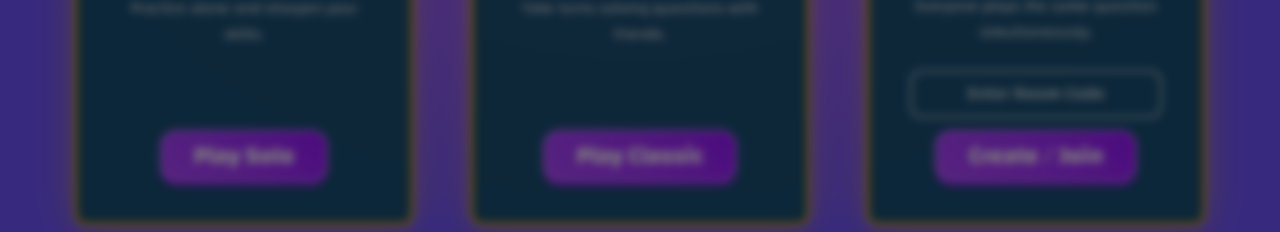
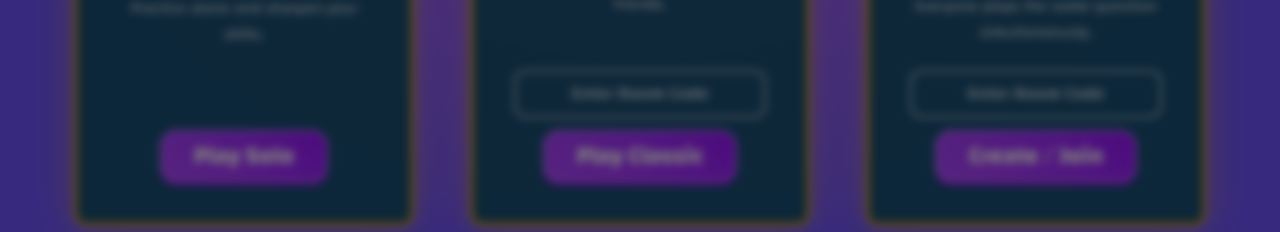
Before and after one commit to pryter/netcentric-game-client, a Next.js app: page /mode in a window 1280 px wide. Shown: the part 547-779 px from the top of the page. Built offline with nearby package versions, Linux system fonts and the light colour scheme; no server answers.

Commit message:
feat: added classic mode room selection

```diff
--- a/src/app/mode/page.tsx
+++ b/src/app/mode/page.tsx
@@ -16,6 +16,7 @@ export default function ModePage() {
     const { sendAction } = useGameController();
     const router = useRouter();
     const [code, setCode] = useState("");
+    const [codeClassic, setCodeClassic] = useState("");
 
     useEffect(() => {
         if (!isAuthenticated()) return;
@@ -39,13 +40,23 @@ export default function ModePage() {
         }, 4000);
     };
 
-    const createClassicRoom = () => {
+
+  const joinOrCreateClassicRoom = () => {
+    console.log(codeClassic)
+    if (codeClassic.trim()) {
+      sendAction("join-og-game", { code: codeClassic }).then((res) => {
+        if (res?.getStatus() === 0)
+          router.push(`/game?code=${codeClassic}&mode=classic`);
+      });
+    } else {
       sendAction("create-classic-game").then((room) => {
         if (room) {
           const jcode = room.getData().joinCode;
-                if (jcode) router.push(`/game?code=${jcode}&mode=classic`);
+          if (jcode)
+            router.push(`/game?code=${jcode}&mode=classic`);
         }
       });
+    }
   };
 
     const joinOrCreateCompetitiveRoom = () => {
@@ -118,7 +129,10 @@ export default function ModePage() {
                     title="Classic Mode"
                     desc="Take turns solving questions with friends."
                     buttonText="Play Classic"
-                    onClick={createClassicRoom}
+                    isCompetitive
+                    code={codeClassic}
+                    setCode={setCodeClassic}
+                    onClick={joinOrCreateClassicRoom}
                 />
 
                 {/* Competitive */}
--- a/src/components/TurnCountdown.tsx
+++ b/src/components/TurnCountdown.tsx
@@ -17,7 +17,6 @@ export function TurnCountdown({ isHidden }: { isHidden?: boolean }) {
 
         const allPlayers = Object.values(currentFrame.players)
         const active = allPlayers.find((p) => p.id === currentFrame.currentPlayerId)
-        console.log("active", active)
         const others = allPlayers.filter((p) => p.id !== currentFrame.currentPlayerId)
 
         return { currentPlayer: active ?? null, others }
@@ -31,7 +30,7 @@ export function TurnCountdown({ isHidden }: { isHidden?: boolean }) {
         <div
             className={classNames(
                 isHidden ? "hidden" : "flex",
-                "flex-col items-center justify-center min-h-screen w-full text-center",
+                "fixed z-[20] top-0 left-0 flex-col items-center justify-center min-h-screen w-full text-center",
                 "bg-[radial-gradient(50%_50%_at_50%_50%,_#A659FE_0%,_#6F53FD_100%)]",
                 "animate-[smoothGlow_10s_ease-in-out_infinite]"
             )}
--- a/src/hooks/useConnection.tsx
+++ b/src/hooks/useConnection.tsx
@@ -4,8 +4,8 @@ import {FramePayload, MsgPayload, Payload} from "@/lib/Payload";
 import {useClientAccount} from "@/hooks/useClientAccount";
 import {useRouter} from "next/navigation";
 const MAX_BUFFER_SIZE = 20
-const CONNECTION_STRING = "wss://netcen-game-server-oc1.pryter.me/ws"
-// const CONNECTION_STRING = "ws://localhost:8080/ws"
+// const CONNECTION_STRING = "wss://netcen-game-server-oc1.pryter.me/ws"
+const CONNECTION_STRING = "ws://localhost:8080/ws"
 import Image from "next/image";
 import classNames from "classnames";
 export const defaultRawFrameStream: RawFrameStream<any> = {
```
Also changed, not shown: 1 other file (tests, documents, lock files or other folders). Lines whose indentation alone changed are shown as unchanged.
